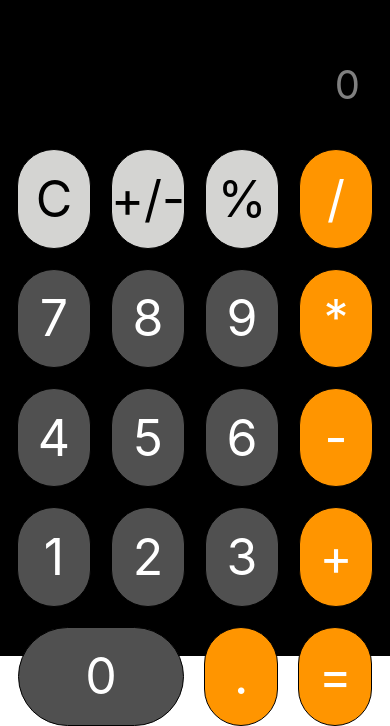
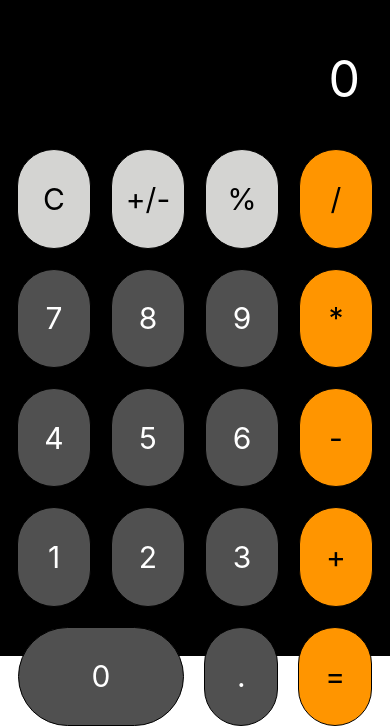
Before and after one commit to susinodevelop/ios-calculator-mobile, a React Native app: screen / in a window 390 px wide. Shown: the part 188-914 px from the top of the page. Built offline with nearby package versions, Linux system fonts and the light colour scheme.

Commit message:
Correcciones estilos

```diff
--- a/components/CalculatorButton.tsx
+++ b/components/CalculatorButton.tsx
@@ -1,51 +1,25 @@
 import React from "react";
-import { DimensionValue, Pressable, StyleSheet, Text } from "react-native";
+import { Pressable, Text } from "react-native";
+import { colors, globalStyles } from "../theme/theme";
 
 interface Props {
   text: string;
-  textColor: string;
-  bgColor: string;
-  width?: DimensionValue;
-  height?: DimensionValue;
-  aspectRatio?: number;
+  color: string;
+  style?: any;
   fun: () => void;
 }
-const CalculatorButton = ({
-  text,
-  textColor,
-  bgColor,
-  width = 100,
-  height = 100,
-  aspectRatio = 1,
-  fun,
-}: Props) => {
+const CalculatorButton = ({ text, color, style, fun }: Props) => {
   return (
     <Pressable
       onPress={fun}
       style={{
-        ...styles.button,
-        backgroundColor: bgColor,
-        width,
-        height,
-        aspectRatio,
+        ...globalStyles.button,
+        ...style,
       }}
     >
-      <Text style={{ ...styles.text, color: textColor }}>{text}</Text>
+      <Text style={{ ...globalStyles.buttonText, color }}>{text}</Text>
     </Pressable>
   );
 };
 
-const styles = StyleSheet.create({
-  button: {
-    justifyContent: "center",
-    alignItems: "center",
-    backgroundColor: "green",
-    borderWidth: 1,
-    borderRadius: 50,
-  },
-  text: {
-    color: "white",
-    fontSize: 50,
-  },
-});
 export default CalculatorButton;
--- a/components/FunctionalButton.tsx
+++ /dev/null
@@ -1,36 +0,0 @@
-import React from "react";
-import CalculatorButton from "./CalculatorButton";
-import { DimensionValue } from "react-native";
-
-interface Props {
-  value: string;
-  bgColor?: string;
-  textColor?: string;
-  width?: DimensionValue;
-  height?: DimensionValue;
-  aspectRatio?: number;
-  fun: () => void;
-}
-const FunctionalButton = ({
-  value,
-  bgColor = "#D4D4D2",
-  textColor = "#000000",
-  width = "20%",
-  height = "20%",
-  aspectRatio = 1,
-  fun,
-}: Props) => {
-  return (
-    <CalculatorButton
-      text={value}
-      bgColor={bgColor}
-      textColor={textColor}
-      width={width}
-      height={height}
-      aspectRatio={aspectRatio}
-      fun={fun}
-    />
-  );
-};
-
-export default FunctionalButton;
--- a/components/NumberButton.tsx
+++ /dev/null
@@ -1,36 +0,0 @@
-import React from "react";
-import CalculatorButton from "./CalculatorButton";
-import { DimensionValue } from "react-native";
-
-interface Props {
-  value: number;
-  bgColor?: string;
-  textColor?: string;
-  width?: DimensionValue;
-  height?: DimensionValue;
-  aspectRatio?: number;
-  fun: () => void;
-}
-const NumberButton = ({
-  value,
-  bgColor = "#505050",
-  textColor = "#FFFFFF",
-  width = "20%",
-  height = "20%",
-  aspectRatio = 1,
-  fun,
-}: Props) => {
-  return (
-    <CalculatorButton
-      text={value.toString()}
-      bgColor={bgColor}
-      textColor={textColor}
-      width={width}
-      height={height}
-      aspectRatio={aspectRatio}
-      fun={fun}
-    />
-  );
-};
-
-export default NumberButton;
--- a/components/OperatorButton.tsx
+++ /dev/null
@@ -1,36 +0,0 @@
-import React from "react";
-import CalculatorButton from "./CalculatorButton";
-import { DimensionValue } from "react-native";
-
-interface Props {
-  value: string;
-  bgColor?: string;
-  textColor?: string;
-  width?: DimensionValue;
-  height?: DimensionValue;
-  aspectRatio?: number;
-  fun: () => void;
-}
-const OperatorButton = ({
-  value,
-  bgColor = "#FF9500",
-  textColor = "#FFFFFF",
-  width = "20%",
-  height = "20%",
-  aspectRatio = 1,
-  fun,
-}: Props) => {
-  return (
-    <CalculatorButton
-      text={value}
-      bgColor={bgColor}
-      textColor={textColor}
-      width={width}
-      height={height}
-      aspectRatio={aspectRatio}
-      fun={fun}
-    />
-  );
-};
-
-export default OperatorButton;
--- a/hooks/useCalculator.tsx
+++ b/hooks/useCalculator.tsx
@@ -14,6 +14,9 @@ const useCalculator = () => {
   };
 
   const calculate = () => {
+    if(input === ""){
+      return
+    }
     try {
       const calculation = eval(input);
       setResult(String(calculation));
--- a/screens/CalculatorScreen.tsx
+++ b/screens/CalculatorScreen.tsx
@@ -2,9 +2,7 @@ import React from "react";
 import { StyleSheet, Text, View } from "react-native";
 import CalculatorButton from "../components/CalculatorButton";
 import useCalculator from "../hooks/useCalculator";
-import NumberButton from "../components/NumberButton";
-import OperatorButton from "../components/OperatorButton";
-import FunctionalButton from "../components/FunctionalButton";
+import { colors, globalStyles } from "../theme/theme";
 
 const CalculatorScreen = () => {
   const {
@@ -25,39 +23,123 @@ const CalculatorScreen = () => {
   return (
     <View style={styles.container}>
       <View style={styles.screenContainer}>
-        <Text style={styles.calculation}>{input}</Text>
-        <Text style={styles.result}>{result}</Text>
+        <Text style={globalStyles.result}>{result}</Text>
+        <Text style={globalStyles.calculation}>{input}</Text>
       </View>
       <View style={styles.buttons}>
-        <FunctionalButton value={"C"} fun={clear} />
-        <FunctionalButton value={"+/-"} fun={toggleSign} />
-        <FunctionalButton value={"%"} fun={percentage} />
-        <OperatorButton value={"/"} fun={divide} />
-        <NumberButton value={7} fun={() => appendNumber("7")} />
-        <NumberButton value={8} fun={() => appendNumber("8")} />
-        <NumberButton value={9} fun={() => appendNumber("9")} />
-        <OperatorButton value={"*"} fun={multiply} />
-        <NumberButton value={4} fun={() => appendNumber("4")} />
-        <NumberButton value={5} fun={() => appendNumber("5")} />
-        <NumberButton value={6} fun={() => appendNumber("6")} />
-        <OperatorButton value={"-"} fun={subtract} />
-        <NumberButton value={1} fun={() => appendNumber("1")} />
-        <NumberButton value={2} fun={() => appendNumber("2")} />
-        <NumberButton value={3} fun={() => appendNumber("3")} />
-        <OperatorButton value={"+"} fun={add} />
-        <NumberButton
-          value={0}
-          width="45%"
-          height="20%"
-          aspectRatio={2.25 / 1}
+        <CalculatorButton
+          text={"C"}
+          color={colors.textFunctional}
+          style={globalStyles.functionButton}
+          fun={clear}
+        />
+        <CalculatorButton
+          text={"+/-"}
+          color={colors.textFunctional}
+          style={globalStyles.functionButton}
+          fun={toggleSign}
+        />
+        <CalculatorButton
+          text={"%"}
+          color={colors.textFunctional}
+          style={globalStyles.functionButton}
+          fun={percentage}
+        />
+        <CalculatorButton
+          text={"/"}
+          color={colors.textOperator}
+          style={globalStyles.operatorButton}
+          fun={divide}
+        />
+        <CalculatorButton
+          text={"7"}
+          color={colors.textNumber}
+          style={globalStyles.numberButton}
+          fun={() => appendNumber("7")}
+        />
+        <CalculatorButton
+          text={"8"}
+          color={colors.textNumber}
+          style={globalStyles.numberButton}
+          fun={() => appendNumber("8")}
+        />
+        <CalculatorButton
+          text={"9"}
+          color={colors.textNumber}
+          style={globalStyles.numberButton}
+          fun={() => appendNumber("9")}
+        />
+        <CalculatorButton
+          text={"*"}
+          color={colors.textOperator}
+          style={globalStyles.operatorButton}
+          fun={multiply}
+        />
+        <CalculatorButton
+          text={"4"}
+          color={colors.textNumber}
+          style={globalStyles.numberButton}
+          fun={() => appendNumber("4")}
+        />
+        <CalculatorButton
+          text={"5"}
+          color={colors.textNumber}
+          style={globalStyles.numberButton}
+          fun={() => appendNumber("5")}
+        />
+        <CalculatorButton
+          text={"6"}
+          color={colors.textNumber}
+          style={globalStyles.numberButton}
+          fun={() => appendNumber("6")}
+        />
+        <CalculatorButton
+          text={"-"}
+          color={colors.textOperator}
+          style={globalStyles.operatorButton}
+          fun={subtract}
+        />
+        <CalculatorButton
+          text={"1"}
+          color={colors.textNumber}
+          style={globalStyles.numberButton}
+          fun={() => appendNumber("1")}
+        />
+        <CalculatorButton
+          text={"2"}
+          color={colors.textNumber}
+          style={globalStyles.numberButton}
+          fun={() => appendNumber("2")}
+        />
+        <CalculatorButton
+          text={"3"}
+          color={colors.textNumber}
+          style={globalStyles.numberButton}
+          fun={() => appendNumber("3")}
+        />
+        <CalculatorButton
+          text={"+"}
+          color={colors.textOperator}
+          style={globalStyles.operatorButton}
+          fun={add}
+        />
+        <CalculatorButton
+          text={"0"}
+          color={colors.textNumber}
+          style={{ ...globalStyles.numberButton, ...globalStyles.ceroButton }}
           fun={() => appendNumber("0")}
         />
-        <OperatorButton value={"."} fun={appendDecimal} />
-        <OperatorButton
-          value={"="}
-          fun={() => {
-            calculate();
-          }}
+        <CalculatorButton
+          text={"."}
+          color={colors.textNumber}
+          style={globalStyles.numberButton}
+          fun={appendDecimal}
+        />
+        <CalculatorButton
+          text={"="}
+          color={colors.textOperator}
+          style={globalStyles.operatorButton}
+          fun={calculate}
         />
       </View>
     </View>
@@ -75,14 +157,6 @@ const styles = StyleSheet.create({
     justifyContent: "flex-end",
     margin: 30,
   },
-  calculation: {
-    color: "white",
-    fontSize: 50,
-  },
-  result: {
-    color: "gray",
-    fontSize: 40,
-  },
   buttons: {
     flex: 0.65,
     flexDirection: "row",
@@ -92,10 +166,6 @@ const styles = StyleSheet.create({
     alignItems: "center",
     padding: 10,
   },
-  buttonText: {
-    color: "white",
-    fontSize: 60,
-  },
 });
 
 export default CalculatorScreen;
--- /dev/null
+++ b/theme/theme.ts
@@ -0,0 +1,55 @@
+import { StyleSheet } from "react-native";
+
+export const colors = {
+  darkGray: "#2D2D2D",
+  lightGray: "#9B9B9B",
+  orange: "#FF9427",
+
+  textFunctional: "#000000",
+  textNumber: "#FFFFFF",
+  textOperator: "FFFFFF",
+  background: "#000000",
+};
+
+export const globalStyles = StyleSheet.create({
+  button: {
+    justifyContent: "center",
+    alignItems: "center",
+    borderWidth: 1,
+    borderRadius: 100,
+  },
+  buttonText: {
+    fontSize: 30,
+  },
+  calculation: {
+    color: "gray",
+    fontSize: 30,
+  },
+  result: {
+    color: "white",
+    fontSize: 50,
+  },
+  functionButton: {
+    backgroundColor: "#D4D4D2",
+    width: "20%",
+    height: "20%",
+    aspectRatio: 1,
+  },
+  operatorButton: {
+    backgroundColor: "#FF9500",
+    width: "20%",
+    height: "20%",
+    aspectRatio: 1,
+  },
+  numberButton: {
+    backgroundColor: "#505050",
+    width: "20%",
+    height: "20%",
+    aspectRatio: 1,
+  },
+  ceroButton: {
+    width: "45%",
+    height: "20%",
+    aspectRatio: 2.25 / 1,
+  },
+});
```
